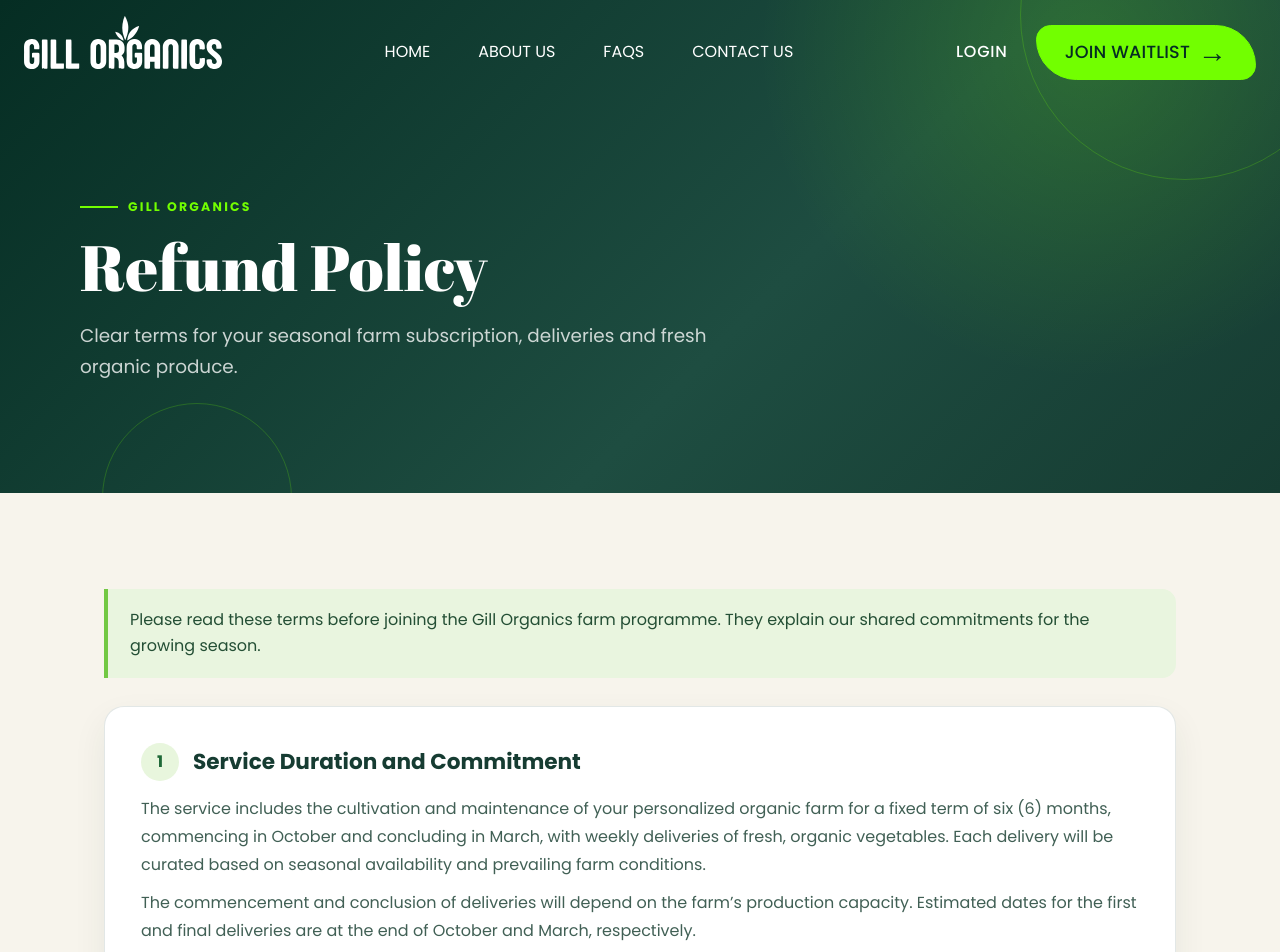
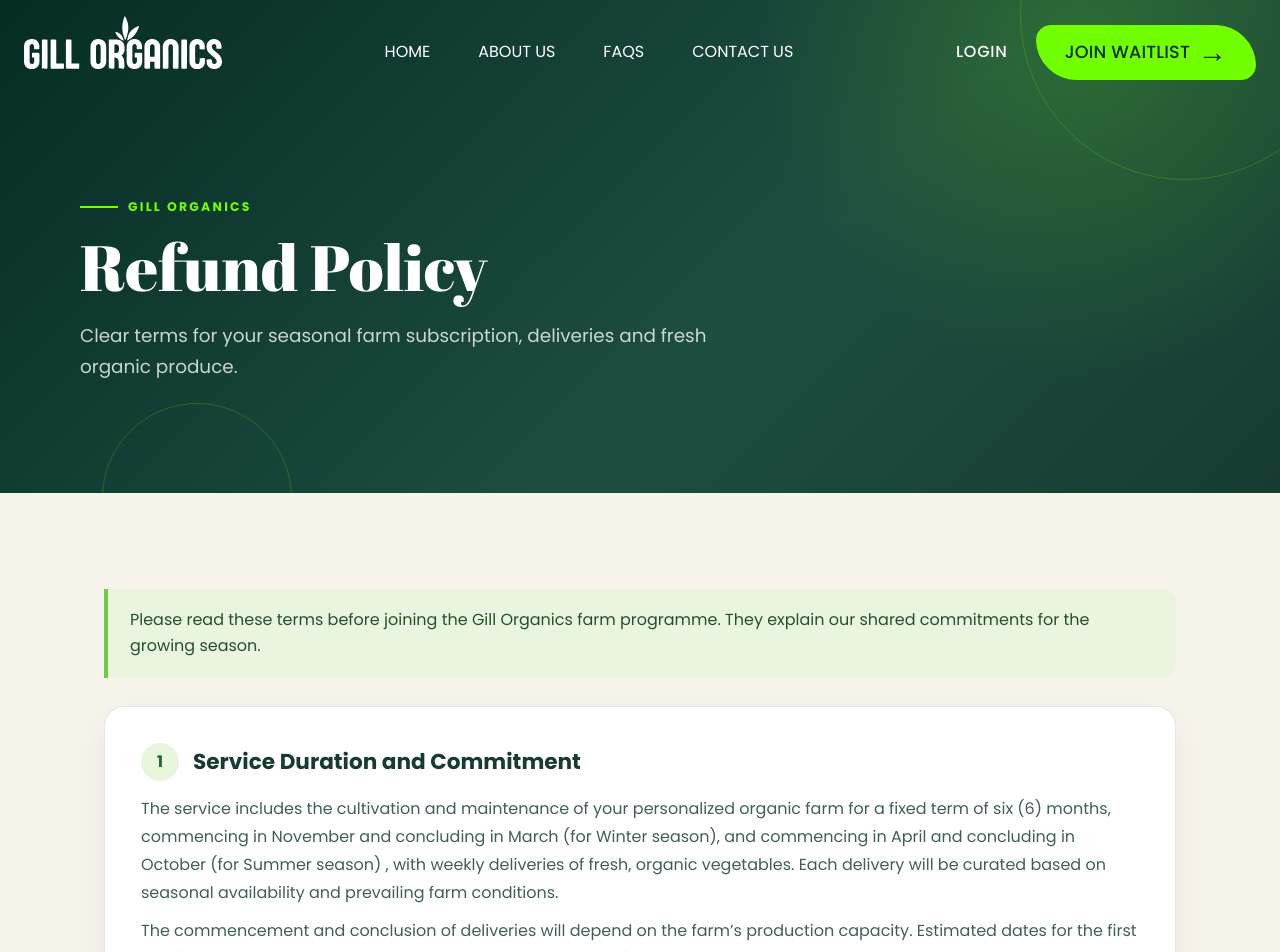
Before and after one commit to askaushik91/nextjs-app, a Next.js app: page /refund-policy in a window 1280 px wide. Shown: the top 952 px of the page. Built offline with nearby package versions, Linux system fonts and the light colour scheme; no server answers.

Commit message:
Update refund policy with seasonal duration details and force majeure clauses

```diff
--- a/app/refund-policy/page.tsx
+++ b/app/refund-policy/page.tsx
@@ -10,8 +10,8 @@
   {
     title: 'Service Duration and Commitment',
     paragraphs: [
-      'The service includes the cultivation and maintenance of your personalized organic farm for a fixed term of six (6) months, commencing in October and concluding in March, with weekly deliveries of fresh, organic vegetables. Each delivery will be curated based on seasonal availability and prevailing farm conditions.',
-      'The commencement and conclusion of deliveries will depend on the farm’s production capacity. Estimated dates for the first and final deliveries are at the end of October and March, respectively.',
+      'The service includes the cultivation and maintenance of your personalized organic farm for a fixed term of six (6) months, commencing in November and concluding in March (for Winter season), and commencing in April and concluding in October (for Summer season) , with weekly deliveries of fresh, organic vegetables. Each delivery will be curated based on seasonal availability and prevailing farm conditions.',
+      'The commencement and conclusion of deliveries will depend on the farm’s production capacity. Estimated dates for the first and final deliveries are at around the begining and ending of the season months.',
     ],
   },
   {
@@ -48,7 +48,11 @@
   },
   {
     title: 'Force Majeure',
-    paragraphs: ['In circumstances beyond our control, including natural disasters, extreme weather conditions, strikes, or other unforeseeable events, deliveries may be delayed or cancelled without prior notice. We will make reasonable efforts to notify you of disruptions as soon as practicable.'],
+    paragraphs: [
+      'In circumstances beyond our control, including natural disasters, extreme weather conditions, strikes, or other unforeseeable events, deliveries may be delayed or cancelled without prior notice. We will make reasonable efforts to notify you of disruptions as soon as practicable.',
+      'By subscribing to a farm plot, the customer acknowledges and accepts the inherent risks and organic realities of localized agriculture. The subscriber agrees that all positive yields and adverse outcomes resulting from natural forces, environmental factors, or circumstances outside the direct control of the business are shared realities of farm adoption.',
+      'Consequently, the business shall bear no liability or legal responsibility for diminished yields, crop failures, or total production deficits arising from such events, and no refunds shall be issued under any circumstances for situations resulting from agricultural risks or force majeure. While the business may, at its sole and absolute discretion, elect to provide complimentary items or alternative compensations to offset losses, it is under no legal obligation to do so.'
+    ],
   },
   {
     title: 'Customer Responsibilities',
```
